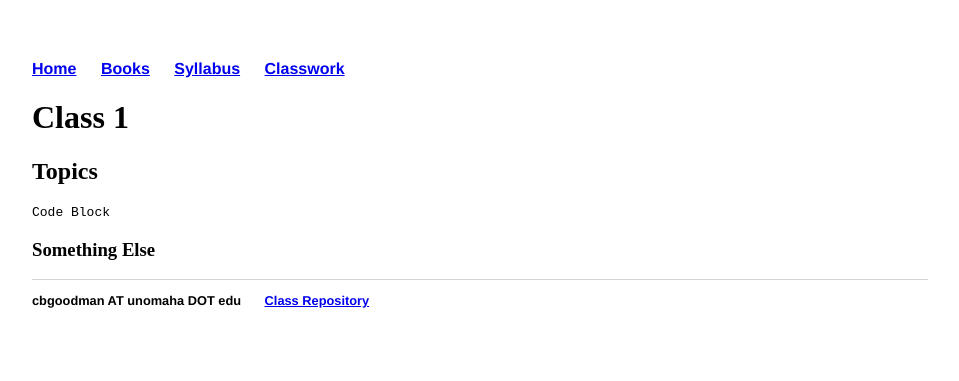
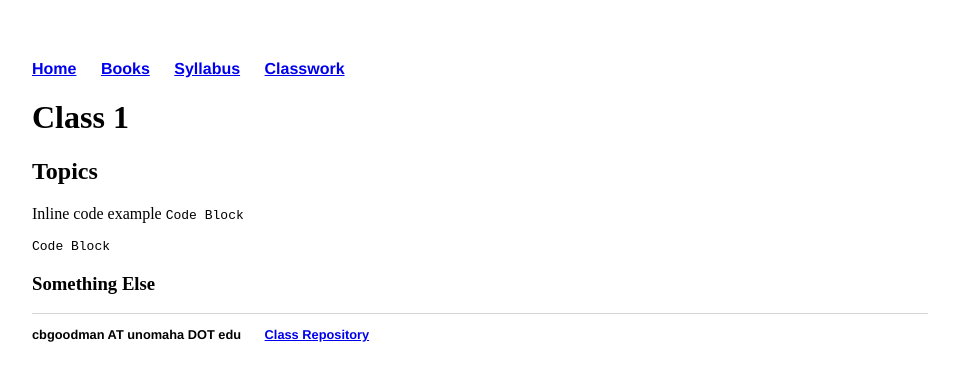
Before and after one commit to cbgoodman/uno-spa-quant-ii, a Jekyll site: the page built from class-1/index.md, in a window 1280 px wide. Shown: the top 381 px of the page, without its empty margins (160-1119 px from the left). Built offline with Jekyll 4.4.1, drawn with Linux system fonts in a browser that asks for light colours.

Commit message:
Update index.md

````diff
--- a/class-1/index.md
+++ b/class-1/index.md
@@ -5,6 +5,8 @@ title: Class 1
 
 ## Topics
 
+Inline code example `Code Block`
+
 ```
 Code Block
 ```
````
